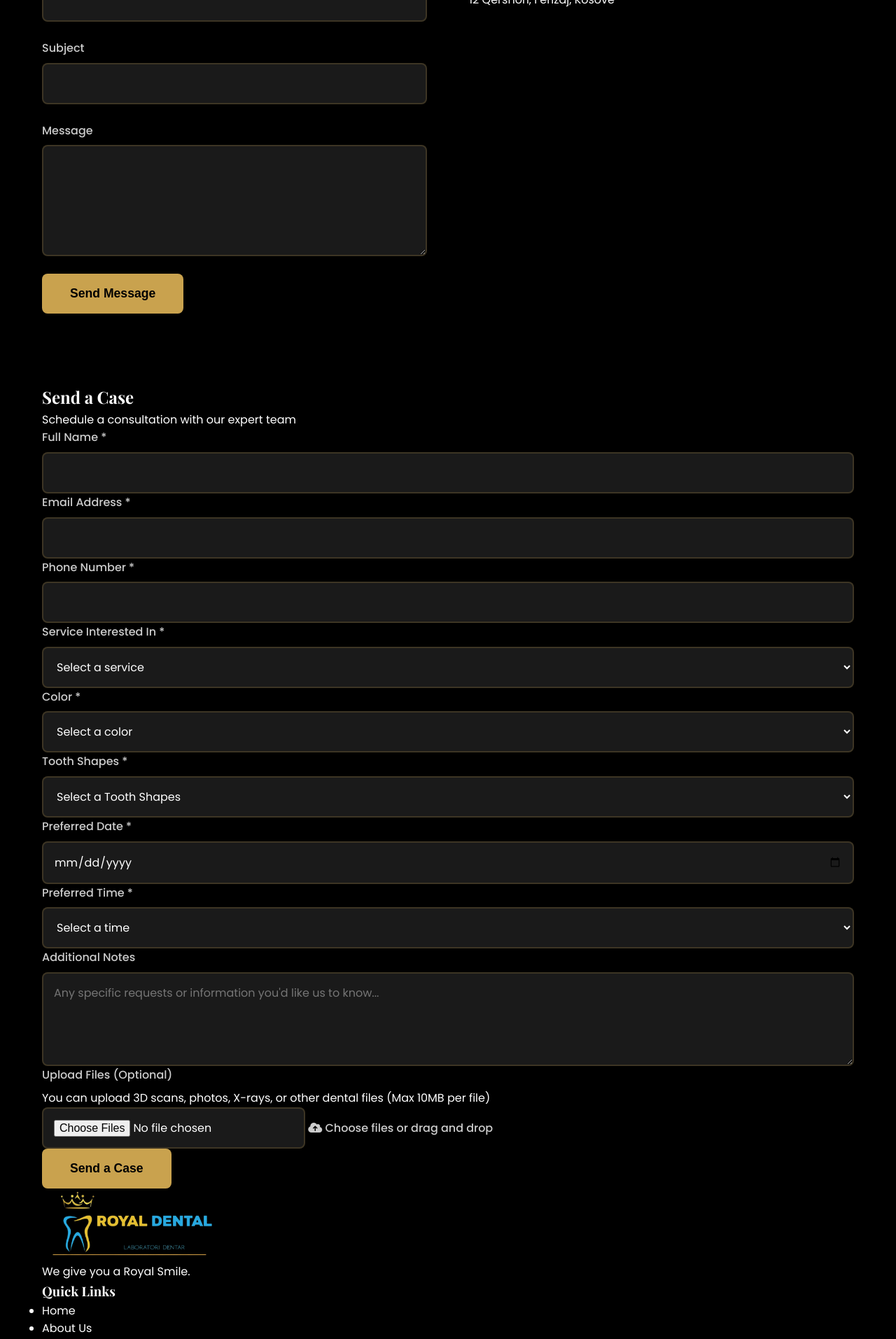
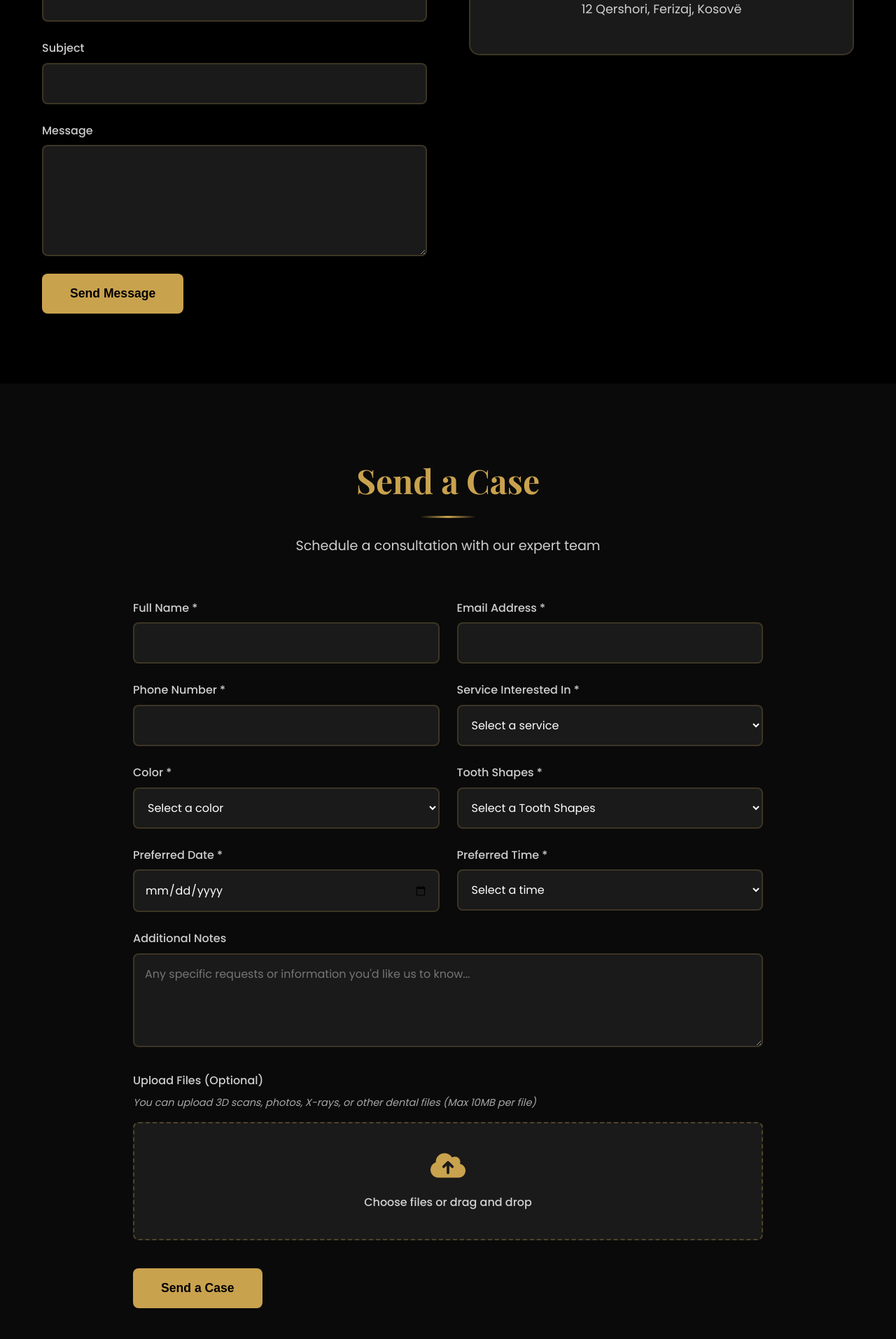
Before and after one commit to hafir743/Project-RoyalDental, a PHP site: page /contact.html in a window 1280 px wide. Shown: the part 1515-3428 px from the top of the page at 70% size. Run offline with PHP 8.4, Linux system fonts and the light colour scheme.

Commit message:
pjesa e Send a Case

```diff
--- a/contact.css
+++ b/contact.css
@@ -353,3 +353,203 @@ a {
     transform: translateY(-3px);
     box-shadow: 0 10px 30px rgba(201, 162, 78, 0.4);
 }
+
+
+.file-upload-group {
+    margin-top: 10px;
+}
+
+.file-upload-hint {
+    font-size: 0.9rem;
+    color: var(--text-light);
+    opacity: 0.8;
+    margin-bottom: 15px;
+    font-style: italic;
+}
+
+.file-upload-wrapper {
+    position: relative;
+}
+
+.file-input {
+    position: absolute;
+    opacity: 0;
+    width: 0;
+    height: 0;
+}
+
+.file-upload-label {
+    display: flex;
+    flex-direction: column;
+    align-items: center;
+    justify-content: center;
+    padding: 40px 20px;
+    background: var(--dark-gray);
+    border: 2px dashed rgba(201, 162, 78, 0.3);
+    border-radius: 8px;
+    cursor: pointer;
+    transition: all 0.3s ease;
+    text-align: center;
+    gap: 10px;
+}
+
+.file-upload-label:hover {
+    border-color: var(--gold);
+    background: rgba(201, 162, 78, 0.05);
+}
+
+.file-upload-label i {
+    font-size: 2.5rem;
+    color: var(--gold);
+    margin-bottom: 10px;
+}
+
+.file-upload-label span {
+    color: var(--text-light);
+    font-size: 1rem;
+}
+
+.file-list {
+    margin-top: 15px;
+    display: flex;
+    flex-direction: column;
+    gap: 10px;
+}
+
+.file-item {
+    display: flex;
+    align-items: center;
+    justify-content: space-between;
+    padding: 12px 15px;
+    background: var(--dark-gray);
+    border: 1px solid rgba(201, 162, 78, 0.2);
+    border-radius: 8px;
+    gap: 15px;
+}
+
+.file-item-info {
+    display: flex;
+    align-items: center;
+    gap: 10px;
+    flex: 1;
+    min-width: 0;
+}
+
+.file-item-info i {
+    color: var(--gold);
+    font-size: 1.2rem;
+    flex-shrink: 0;
+}
+
+.file-item-name {
+    color: var(--text-light);
+    font-size: 0.95rem;
+    overflow: hidden;
+    text-overflow: ellipsis;
+    white-space: nowrap;
+}
+
+.file-item-size {
+    color: var(--text-light);
+    font-size: 0.85rem;
+    opacity: 0.7;
+    flex-shrink: 0;
+}
+
+.file-item-remove {
+    background: transparent;
+    border: none;
+    color: #ff4d5a;
+    cursor: pointer;
+    font-size: 1.2rem;
+    padding: 5px;
+    transition: transform 0.2s ease;
+    flex-shrink: 0;
+}
+
+.file-item-remove:hover {
+    transform: scale(1.2);
+}
+
+.map-container {
+    position: sticky;
+    top: 100px;
+}
+
+.map-placeholder {
+    background: var(--dark-gray);
+    border: 2px solid rgba(201, 162, 78, 0.2);
+    border-radius: 15px;
+    height: 500px;
+    display: flex;
+    flex-direction: column;
+    align-items: center;
+    justify-content: center;
+    text-align: center;
+    padding: 40px;
+}
+
+.map-placeholder i {
+    font-size: 5rem;
+    color: var(--gold);
+    margin-bottom: 20px;
+}
+
+.map-placeholder p {
+    color: var(--text-light);
+    font-size: 1.1rem;
+    margin-bottom: 10px;
+}
+
+.map-note {
+    font-size: 0.9rem ;
+    color: var(--text-light);
+    opacity: 0.7;
+    font-style: italic;
+}
+
+.appointment-section {
+    padding: 100px 0;
+    background: var(--black-alt);
+}
+
+.section-title {
+    font-size: 3rem;
+    color: var(--gold);
+    text-align: center;
+    margin-bottom: 20px;
+    position: relative;
+}
+
+.section-title::after {
+    content: '';
+    position: absolute;
+    bottom: -15px;
+    left: 50%;
+    transform: translateX(-50%);
+    width: 80px;
+    height: 3px;
+    background: linear-gradient(90deg, transparent, var(--gold), transparent);
+}
+
+.section-subtitle {
+    text-align: center;
+    color: var(--text-light);
+    font-size: 1.2rem;
+    margin-bottom: 60px;
+    margin-top: 40px;
+}
+
+.appointment-form {
+    max-width: 900px;
+    margin: 0 auto;
+    display: flex;
+    flex-direction: column;
+    gap: 25px;
+}
+
+.form-row {
+    display: grid;
+    grid-template-columns: 1fr 1fr;
+    gap: 25px;
+}
```
